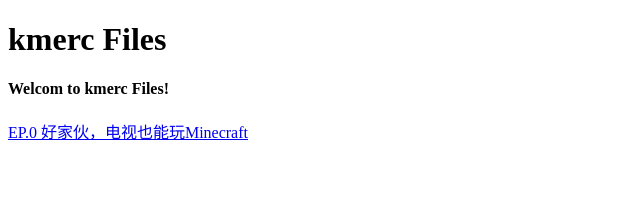
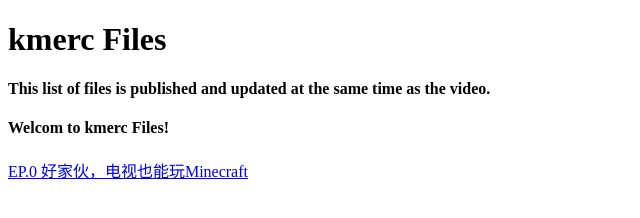
Before and after one commit to kmerc224/files, a plain HTML site: page index.html in a window 1280 px wide. Shown: the whole page, without its empty margins (0-640 px from the left). Drawn offline with Linux system fonts and the light colour scheme.

Commit message:
Update index.html

```diff
--- a/index.html
+++ b/index.html
@@ -7,6 +7,7 @@
 </head>
 <body>
    <h1>kmerc Files</h1>
+   <h4>This list of files is published and updated at the same time as the video.</h4>
    <h4>Welcom to kmerc Files!</h4>
    <nav>
      <a href="#EP.0">EP.0 好家伙，电视也能玩Minecraft</a>
```
